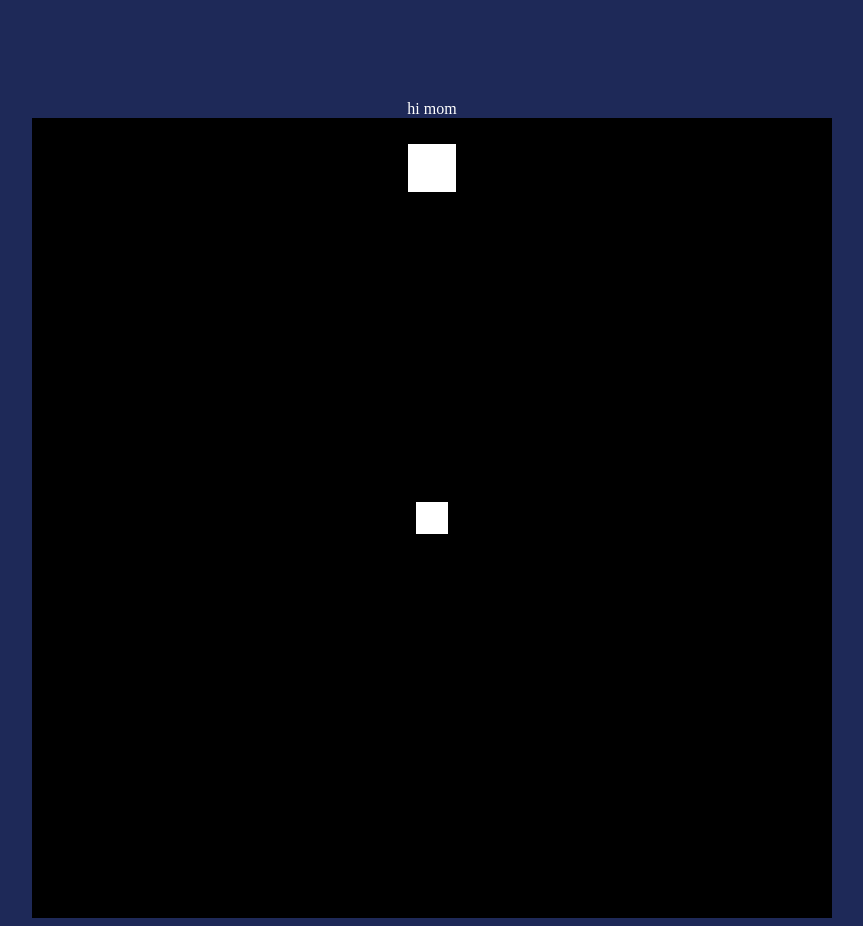
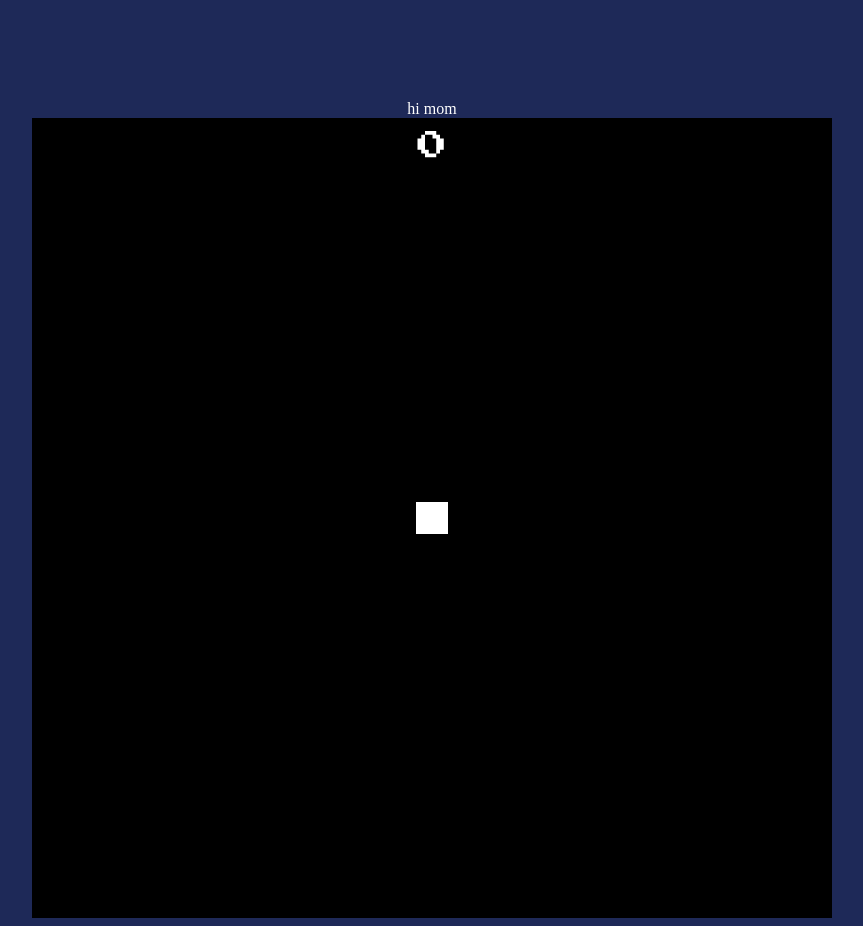
Before and after one commit to emalenchek/AsteroidLikeGame, a plain HTML site: page index.html in a window 1280 px wide. Shown: the whole page, without its empty margins (208-1071 px from the left). Drawn offline with Linux system fonts and the light colour scheme.

Commit message:
rendering the score value to the canvas screen

```diff
--- a/index.html
+++ b/index.html
@@ -4,6 +4,9 @@
     <meta charset="UTF-8">
     <meta name="viewport" content="width=device-width, initial-scale=1.0">
     <title>Dumb game bored lame</title>
+    <link rel="preconnect" href="https://fonts.googleapis.com">
+    <link rel="preconnect" href="https://fonts.gstatic.com" crossorigin>
+    <link href="https://fonts.googleapis.com/css2?family=Press+Start+2P&display=swap" rel="stylesheet">
 </head>
 <body style="background-color: #1e2958;">
     <div style="
--- a/veryCoolSmartCode.js
+++ b/veryCoolSmartCode.js
@@ -2,8 +2,11 @@
 /**
  * WHEN THE WINDOW LOADS
  */
-window.addEventListener('load', function(){
-    main();
+window.addEventListener('load', async function(){
+    // need this to wait for the font to load
+    await document.fonts.ready.then(function(){
+        main();
+    });
 });
 
 // This is our Game
@@ -17,8 +20,8 @@ var Game = {
             this.width = 48;
             this.height = 48;
             this.location = {
-                x: Number((800 / 2) - (0.5 * this.width)),
-                y: Number((800 / 16) - (0.5 * this.height))
+                x: Number((800 / 2) - (0.3 * this.width)),
+                y: Number((800 / 12) - (0.5 * this.height))
             },
             this.color = 'rgb(255 255 255)';
         };
@@ -32,11 +35,15 @@ var Game = {
             ctx.fillStyle = this.color;
             // right now just render a rectangle, but want to
             // build number vector graphic based on value
-            ctx.fillRect(
+
+            var displayScoreText = this.value;
+
+            ctx.font = "30px 'Press Start 2P'";
+
+            ctx.fillText(
+                displayScoreText,
                 this.location.x,
-                this.location.y,
-                this.width,
-                this.height
+                this.location.y
             );
         }
 
```
Also changed, not shown: 1 other file.
